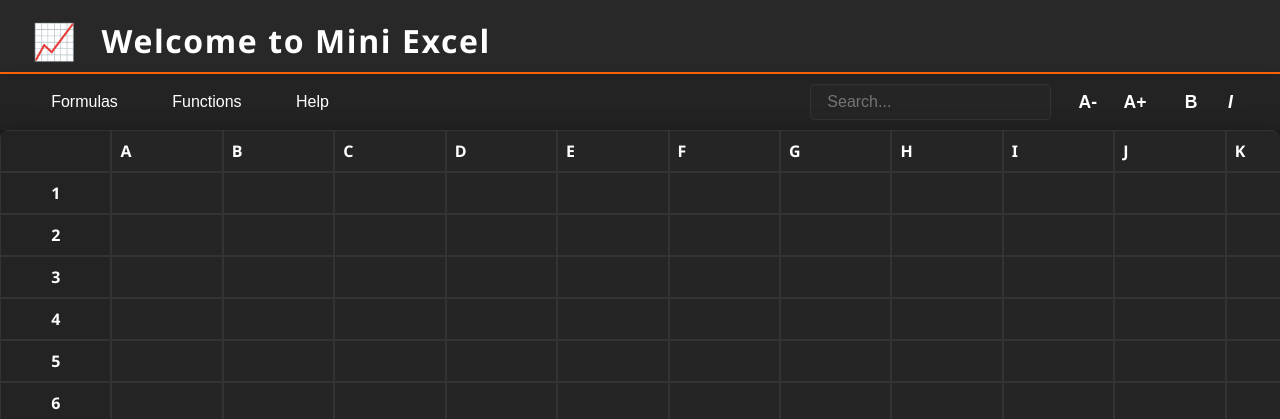
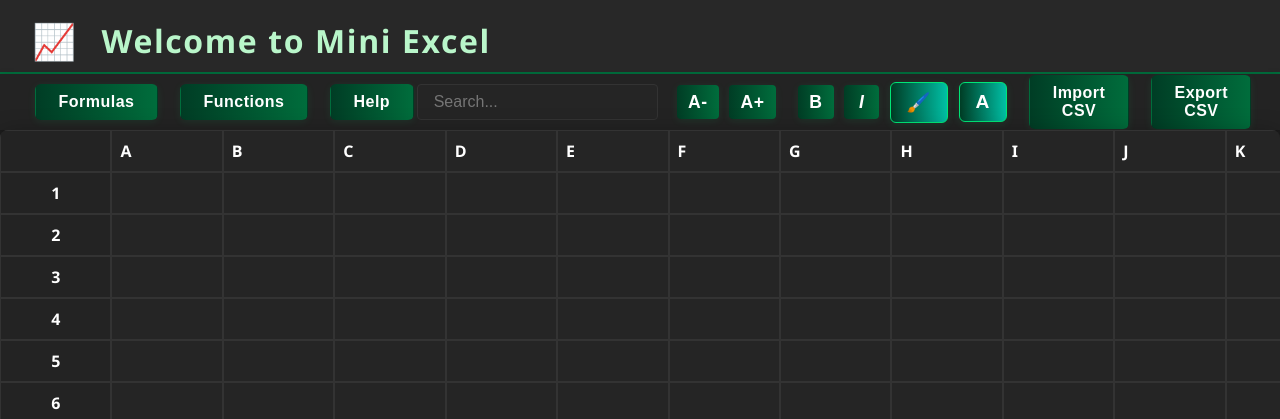
Before and after one commit to UsmanAliAshraf/Mini-Excel-in-Flask, a Flask app: page / in a window 1280 px wide. Shown: the top 419 px of the page. Run offline with Flask 3, Linux system fonts and the light colour scheme; lists and menus that the app fills with data are empty.

Commit message:
Add CSV import/export & cell formatting (bg/text colors)

```diff
--- a/app.py
+++ b/app.py
@@ -1,4 +1,6 @@
-from flask import Flask, render_template, request, jsonify
+from flask import Flask, render_template, request, jsonify, send_file
+import csv
+from io import StringIO, BytesIO
 from spreadsheet import Spreadsheet
 
 app = Flask(__name__, static_folder='static', template_folder='templates')
@@ -26,7 +28,9 @@
     font_size = data.get('font_size')
     bold = data.get('bold')
     italic = data.get('italic')
-    cell = spreadsheet.set_cell(row, col, value, font_size, bold, italic)
+    bg_color = data.get('bg_color')
+    text_color = data.get('text_color')
+    cell = spreadsheet.set_cell(row, col, value, font_size, bold, italic, bg_color, text_color)
     return jsonify(cell.to_dict())
 
 @app.route('/api/rows', methods=['POST'])
@@ -36,5 +40,39 @@
     spreadsheet.add_rows(count)
     return jsonify({'rows': spreadsheet.rows})
 
+@app.route('/api/import', methods=['POST'])
+def import_csv():
+    if 'file' not in request.files:
+        return jsonify({'error': 'No file uploaded'}), 400
+    file = request.files['file']
+    if not file.filename.endswith('.csv'):
+        return jsonify({'error': 'Invalid file type'}), 400
+    stream = StringIO(file.stream.read().decode('utf-8'))
+    reader = csv.reader(stream)
+    data = list(reader)
+    # Update spreadsheet grid
+    num_rows = len(data)
+    num_cols = max(len(row) for row in data) if data else 0
+    spreadsheet._ensure_size(num_rows, num_cols)
+    for r, row in enumerate(data):
+        for c, value in enumerate(row):
+            spreadsheet.set_cell(r, c, value=value)
+    return jsonify({'status': 'success'})
+
+@app.route('/api/export')
+def export_csv():
+    output = StringIO()
+    writer = csv.writer(output)
+    for row in spreadsheet.grid:
+        writer.writerow([cell.value for cell in row])
+    csv_data = output.getvalue().encode('utf-8')  # Convert to bytes
+    output.close()
+    return send_file(
+        BytesIO(csv_data),
+        mimetype='text/csv',
+        as_attachment=True,
+        download_name='spreadsheet.csv'
+    )
+
 if __name__ == '__main__':
     app.run(debug=True)
--- a/static/app.js
+++ b/static/app.js
@@ -55,7 +55,8 @@
     this.isDragging = false;
     this.startCell = null;
     this.selectionBox = null;
-
+    this.searchMatches = [];
+    this.currentMatchIdx = 0;
   }
 
   initHeaders() {
@@ -95,14 +96,21 @@
         td.style.fontSize = cellData.font_size + 'px';
         td.style.fontWeight = cellData.bold ? 'bold' : 'normal';
         td.style.fontStyle = cellData.italic ? 'italic' : 'normal';
-
         td.classList.add('text-wrap');
-
-
-
+        // Apply cell background and text color if set
+        if (cellData.bg_color) {
+          td.style.backgroundColor = cellData.bg_color;
+        }
+        if (cellData.text_color) {
+          td.style.color = cellData.text_color;
+        }
         tr.appendChild(td);
       }
       this.tbody.appendChild(tr);
+    }
+    // After rendering, re-apply search highlights if needed
+    if (this.lastSearchTerm) {
+      this.highlightSearchMatches(this.lastSearchTerm);
     }
   }
 
@@ -440,14 +448,97 @@
         await this.updateCell(cell, { italic: !isItalic });
       }
     });
+    // Fill color logic
+    const fillColorBtn = document.getElementById('fill-color-btn');
+    const fillColorInput = document.getElementById('fill-color-input');
+    fillColorBtn.addEventListener('click', () => fillColorInput.click());
+    fillColorInput.addEventListener('input', async (e) => {
+      const color = e.target.value;
+      for (const cell of this.selectedCells) {
+        cell.style.backgroundColor = color;
+        await this.updateCell(cell, { bg_color: color });
+      }
+    });
+    // Text color logic
+    const textColorBtn = document.getElementById('text-color-btn');
+    const textColorInput = document.getElementById('text-color-input');
+    textColorBtn.addEventListener('click', () => textColorInput.click());
+    textColorInput.addEventListener('input', async (e) => {
+      const color = e.target.value;
+      for (const cell of this.selectedCells) {
+        cell.style.color = color;
+        await this.updateCell(cell, { text_color: color });
+      }
+    });
     // Accessibility: keyboard navigation for ribbon
     const searchBar = document.querySelector('.search-bar');
+    // Accessibility: keyboard navigation for ribbon
     searchBar.addEventListener('keydown', (e) => {
       if (e.key === 'Tab' && !e.shiftKey) {
         e.preventDefault();
         // Focus first cell
         const firstCell = this.tbody.querySelector('td[data-row="0"][data-col="0"]');
         if (firstCell) firstCell.focus();
+      }
+      // Search logic
+      if (e.key === 'Enter') {
+        const term = searchBar.value.trim();
+        this.lastSearchTerm = term;
+        this.highlightSearchMatches(term);
+      } else if (e.key === 'Escape') {
+        searchBar.value = '';
+        this.lastSearchTerm = '';
+        this.highlightSearchMatches('');
+      }
+    });
+    searchBar.addEventListener('input', (e) => {
+      if (!searchBar.value.trim()) {
+        this.lastSearchTerm = '';
+        this.highlightSearchMatches('');
+      }
+    });
+    // Import CSV logic
+    const importBtn = document.getElementById('import-btn');
+    const importFile = document.getElementById('import-file');
+    importBtn.addEventListener('click', () => importFile.click());
+    importFile.addEventListener('change', async (e) => {
+      const file = e.target.files[0];
+      if (!file) return;
+      const formData = new FormData();
+      formData.append('file', file);
+      const res = await fetch('/api/import', {
+        method: 'POST',
+        body: formData
+      });
+      if (res.ok) {
+        // Reset scroll and visible rows to show imported data
+        this.startRow = 0;
+        this.visibleRows = 40;
+        await this.fetchAndRenderGrid();
+      } else {
+        alert('Import failed.');
+      }
+      importFile.value = '';
+    });
+    // Export CSV logic
+    const exportBtn = document.getElementById('export-btn');
+    exportBtn.addEventListener('click', async () => {
+      const now = new Date();
+      const pad = n => n.toString().padStart(2, '0');
+      const filename = `SP_${now.getFullYear()}${pad(now.getMonth()+1)}${pad(now.getDate())}_${pad(now.getHours())}${pad(now.getMinutes())}${pad(now.getSeconds())}`;
+      const res = await fetch('/api/export');
+      if (res.ok) {
+        const blob = await res.blob();
+        const url = window.URL.createObjectURL(blob);
+        const a = document.createElement('a');
+        a.href = url;
+        a.download = filename + '.csv';
+        document.body.appendChild(a);
+        a.click();
+        a.remove();
+        window.URL.revokeObjectURL(url);
+      } else {
+        alert('Export failed.');
       }
     });
   }
@@ -640,6 +731,27 @@
     }
 }
 
+  highlightSearchMatches(term) {
+    // Remove previous highlights
+    this.tbody.querySelectorAll('td.search-match').forEach(td => td.classList.remove('search-match'));
+    this.searchMatches = [];
+    this.currentMatchIdx = 0;
+    if (!term) return;
+    const lowerTerm = term.toLowerCase();
+    const tds = this.tbody.querySelectorAll('td');
+    for (const td of tds) {
+      if (td.textContent.toLowerCase().includes(lowerTerm)) {
+        td.classList.add('search-match');
+        this.searchMatches.push(td);
+      }
+    }
+    // Scroll to first match
+    if (this.searchMatches.length > 0) {
+      this.searchMatches[0].scrollIntoView({ behavior: 'smooth', block: 'center' });
+      this.searchMatches[0].focus();
+    }
+  }
+
 }
 
 document.addEventListener('DOMContentLoaded', () => {
--- a/static/styles.css
+++ b/static/styles.css
@@ -1,7 +1,7 @@
 .app-header {
   width: 100%;
   background: #232323;
-  color: #ff6600;
+  color: #00e676;
   font-size: 2rem;
   font-weight: 700;
   letter-spacing: 0.05em;
@@ -15,7 +15,7 @@
   display: flex;
   align-items: center;
   gap: 1rem;
-  border-bottom: 2px solid #ff6600;
+  border-bottom: 2px solid #006d3c;
   box-shadow: 0 2px 8px rgba(0,0,0,0.08);
 }
 .app-header:before {
@@ -26,20 +26,20 @@
 }
 .app-header:focus, .app-header:hover {
   background: #282828;
-  color: #fff;
+  color: #b9f6ca;
   box-shadow: 0 4px 16px rgba(0,0,0,0.18);
 }
 
 
 :root {
   --bg-dark: #1e1e1e;
-  --highlight: #ff6600;
+  --highlight: #006d3c;
   --text-light: #fff;
   --header-bg: #232323;
   --cell-bg: #252525;
   --cell-border: #333;
   --cell-selected: #00e676;
-  --cell-highlight: #66ffb3;
+  --cell-highlight: #1de9b6;
   --ribbon-height: 56px;
   --font-main: 'Segoe UI', 'Arial', sans-serif;
 }
@@ -72,25 +72,38 @@
 }
 
 .ribbon-btn {
-  background: none;
+  background: linear-gradient(90deg, #003d25 0%, #006d3c 100%);
   border: none;
   color: var(--text-light);
   font-size: 1rem;
-  padding: 0.5rem 1.2rem;
-  border-radius: 4px;
+  padding: 0.5rem 1.4rem;
+  border-radius: 6px;
   cursor: pointer;
-  transition: background 0.2s, color 0.2s;
+  margin-left: 0.2rem;
+  margin-right: 0.2rem;
+  box-shadow: 0 2px 8px rgba(0,255,128,0.08);
+  font-weight: 600;
+  letter-spacing: 0.03em;
+  transition: background 0.2s, color 0.2s, box-shadow 0.2s, transform 0.1s;
+  outline: none;
+  border: 1.5px solid transparent;
 }
 
 .ribbon-btn.active,
 .ribbon-btn:focus {
   background: var(--highlight);
-  color: var(--bg-dark);
+  color: #b9f6ca;
+  border: 1.5px solid #00e676;
+  box-shadow: 0 4px 16px rgba(0,255,128,0.12);
+  transform: scale(1.04);
 }
 
 .ribbon-btn:hover {
   background: var(--cell-highlight);
-  color: var(--bg-dark);
+  color: #003d25;
+  border: 1.5px solid #00e676;
+  box-shadow: 0 4px 16px rgba(0,255,128,0.18);
+  transform: scale(1.06);
 }
 
 .ribbon-right {
@@ -109,27 +122,34 @@
   min-width: 2.2rem;
   font-size: 1.1rem;
   font-weight: 600;
-  background: none;
+  background: linear-gradient(90deg, #003d25 0%, #006d3c 100%);
   border: none;
   color: var(--text-light);
   border-radius: 4px;
   cursor: pointer;
-  transition: background 0.2s, color 0.2s;
+  transition: background 0.2s, color 0.2s, box-shadow 0.2s, transform 0.1s;
   padding: 0.4rem 0.7rem;
   display: flex;
   align-items: center;
   justify-content: center;
+  box-shadow: 0 2px 8px rgba(0,255,128,0.08);
 }
 
 .font-btn:active, .style-btn:active,
 .font-btn.active, .style-btn.active {
   background: var(--highlight);
-  color: var(--bg-dark);
+  color: #b9f6ca;
+  border: 1.5px solid #00e676;
+  box-shadow: 0 4px 16px rgba(0,255,128,0.12);
+  transform: scale(1.04);
 }
 
 .font-btn:hover, .style-btn:hover {
   background: var(--cell-highlight);
-  color: var(--bg-dark);
+  color: #003d25;
+  border: 1.5px solid #00e676;
+  box-shadow: 0 4px 16px rgba(0,255,128,0.18);
+  transform: scale(1.06);
 }
 
 .search-bar {
@@ -307,7 +327,7 @@
 
 .selection-box {
   position: absolute;
-  border: 2px solid green;
+  border: 2px solid #00e676;
   background: transparent;
   pointer-events: none;
   z-index: 10;
@@ -341,5 +361,51 @@
 
 .dropdown div:hover {
   background: var(--highlight);
-  color: var(--bg-dark);
+  color: #b9f6ca;
 }
+
+#fill-color-btn, #text-color-btn {
+  font-size: 1.2rem;
+  padding: 0.5rem 1rem;
+  background: linear-gradient(90deg, #003d25 0%, #00bfa5 100%);
+  color: #fff;
+  border: 1.5px solid #00e676;
+  margin-left: 0.2rem;
+  margin-right: 0.2rem;
+  border-radius: 6px;
+  box-shadow: 0 2px 8px rgba(0,255,128,0.10);
+  transition: background 0.2s, color 0.2s, box-shadow 0.2s, transform 0.1s;
+}
+#fill-color-btn:hover, #text-color-btn:hover {
+  background: #1de9b6;
+  color: #003d25;
+  border: 1.5px solid #00e676;
+  box-shadow: 0 4px 16px rgba(0,255,128,0.18);
+  transform: scale(1.06);
+}
+#fill-color-input, #text-color-input {
+  width: 32px;
+  height: 32px;
+  border: 2px solid #00e676;
+  border-radius: 50%;
+  box-shadow: 0 2px 8px rgba(0,255,128,0.10);
+  margin-left: 0.5rem;
+  margin-right: 0.5rem;
+  vertical-align: middle;
+  cursor: pointer;
+  outline: none;
+  transition: border 0.2s, box-shadow 0.2s;
+}
+#fill-color-input:focus, #text-color-input:focus {
+  border: 2.5px solid #1de9b6;
+  box-shadow: 0 4px 16px rgba(0,255,128,0.18);
+}
+
+.search-match {
+  background: #fffde7 !important;
+  color: #232323 !important;
+  border: 2px solid #ffd600 !important;
+  box-shadow: 0 2px 8px rgba(255,214,0,0.10);
+  transition: background 0.2s, color 0.2s, border 0.2s;
+  z-index: 10;
+}
--- a/templates/index.html
+++ b/templates/index.html
@@ -23,7 +23,14 @@
       <div class="ribbon-style-group">
         <button class="ribbon-btn style-btn" id="bold-btn" aria-label="Bold"><b>B</b></button>
         <button class="ribbon-btn style-btn" id="italic-btn" aria-label="Italic"><i>I</i></button>
+        <button class="ribbon-btn style-btn" id="fill-color-btn" aria-label="Cell Fill Color">🖌️</button>
+        <input type="color" id="fill-color-input" style="display:none" />
+        <button class="ribbon-btn style-btn" id="text-color-btn" aria-label="Text Color">A</button>
+        <input type="color" id="text-color-input" style="display:none" />
       </div>
+      <button class="ribbon-btn" id="import-btn">Import CSV</button>
+      <input type="file" id="import-file" accept=".csv" style="display:none" />
+      <button class="ribbon-btn" id="export-btn">Export CSV</button>
     </div>
   </header>
 
```
Also changed, not shown: spreadsheet/cell.py (+9 -3 lines), spreadsheet/spreadsheet.py (+6 -1 lines), test.csv (added, +25 -0 lines), README.md.
